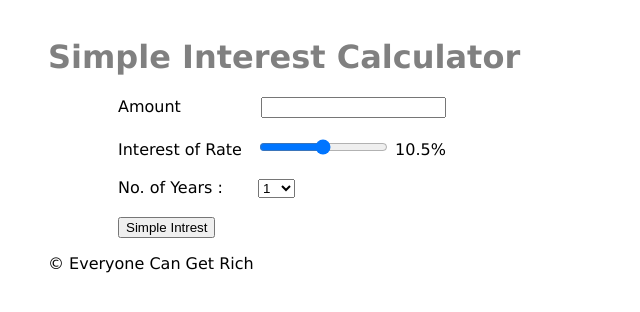
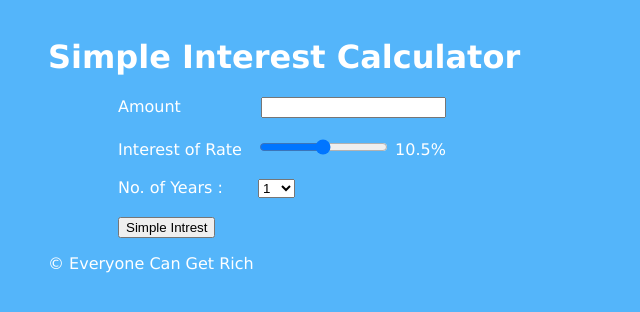
Before and after one commit to RishabhGithub7348/Simple-Intrest-Calculator, a plain HTML site: page index.html in a window 1280 px wide. Shown: the whole page, without its empty margins (0-640 px from the left). Drawn offline with Linux system fonts and the light colour scheme.

Commit message:
Update style.css

```diff
--- a/style.css
+++ b/style.css
@@ -1,16 +1,13 @@
 body {
-    background-color:white;
+    background-color:rgb(84, 181, 250);
+    color: white;
 }
-h1{color:grey; padding-left: 40;padding-top: 30;font-family: Verdana;
+h1{color:rgb(255, 255, 255); padding-left: 40;padding-top: 30;font-family: Verdana;
 
 }
 
 div{
     padding-left: 110; font-family: Verdana;
-    background-color: white;
-     border-radius: 25px;
-
-
 
 }
 .first{
```
